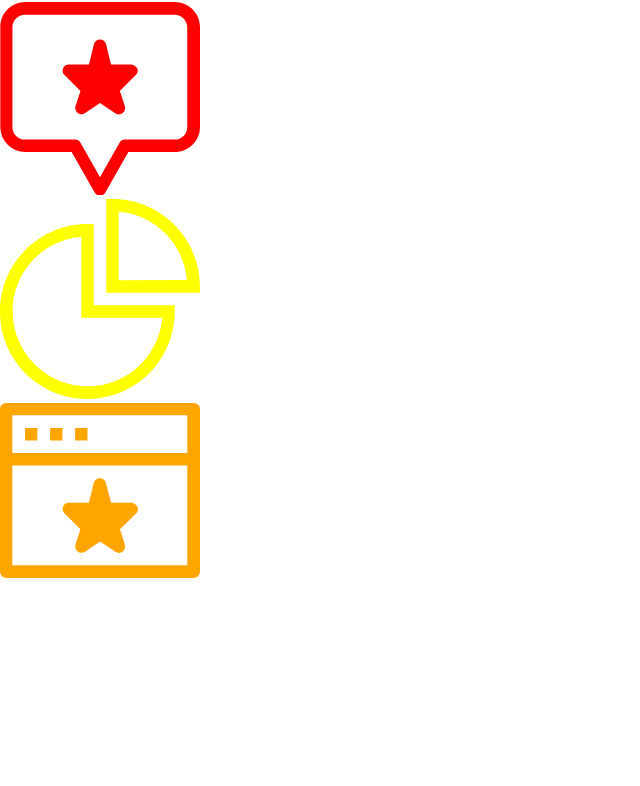
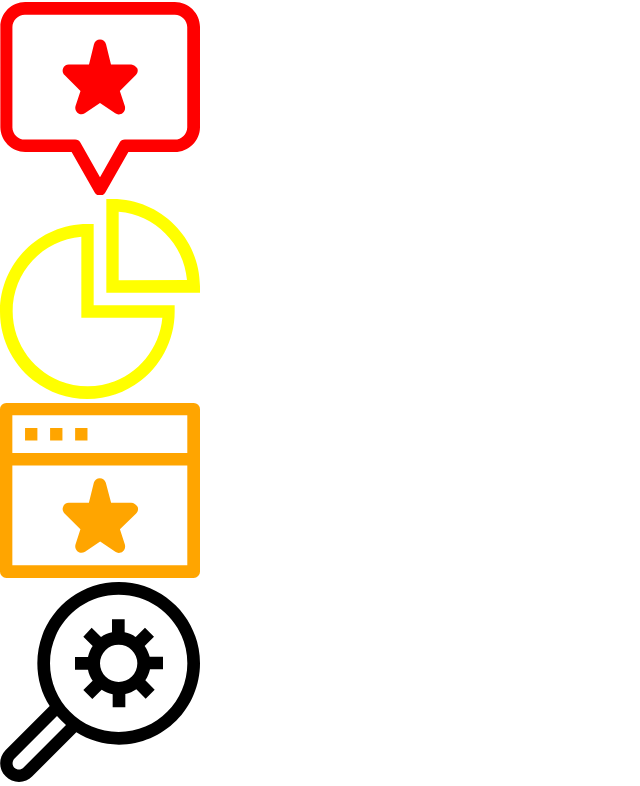
Before and after one commit to in-touch-dev/icon-library, a React (Create React App) app: page / in a window 1280 px wide. Shown: the part 635-1421 px from the top of the page, without its empty margins (0-640 px from the left). Before the commit the page ends 1217 px from the top, so only its background shows below. Built offline with nearby package versions, Linux system fonts and the light colour scheme.

Commit message:
add settings component

```diff
--- a/src/App.js
+++ b/src/App.js
@@ -50,6 +50,9 @@ const App = props => {
 			<div>
 				<Icon iconName={'work'} fill={'orange'} width={'200px'} />
 			</div>
+			<div>
+				<Icon iconName={'settings'} fill={'black'} width={'200px'} />
+			</div>
 		</React.Fragment>
 	);
 };
--- a/src/components/icons/InTouchIcons.js
+++ b/src/components/icons/InTouchIcons.js
@@ -5,6 +5,7 @@ import Network from './Network';
 import Profile from './Profile';
 import Resources from './Resources';
 import Work from './Work';
+import Settings from './Settings';
 
 const Icon = props => {
 	switch (props.iconName) {
@@ -20,6 +21,8 @@ const Icon = props => {
 			return <Resources {...props} />;
 		case 'work':
 			return <Work {...props} />;
+		case 'settings':
+			return <Settings {...props} />;
 		default:
 			return <div>Check the iconName prop is correct</div>;
 	}
--- a/src/components/icons/Settings.js
+++ b/src/components/icons/Settings.js
@@ -8,20 +8,20 @@ const Settings = props => {
 
 	return (
 		<svg
+			className="settings-icon"
+			style={style}
 			xmlns="http://www.w3.org/2000/svg"
-			xmlns:xlink="http://www.w3.org/1999/xlink"
+			xmlnsXlink="http://www.w3.org/1999/xlink"
 			viewBox="0 0 60 60"
+			aria-hidden={props.ariaHidden}
+			focusable={props.focusable}
 		>
 			<defs>
 				<path id="A" d="M0 0h60v60H0z" />
 			</defs>
-			<clipPath id="B">
-				<use xlink:href="#A" />
-			</clipPath>
 			<path
 				d="M35.6 30a5.59 5.59 0 1 1 0-11.2 5.59 5.59 0 1 1 0 11.2m7.8-10.8l2.8-2.8-2.7-2.7-2.8 2.8c-1-.7-2.1-1.1-3.3-1.4v-3.9h-3.8v3.9c-1.2.2-2.3.7-3.3 1.4l-2.8-2.8-2.5 2.7 2.8 2.8c-.7 1-1.1 2.1-1.4 3.3h-3.9v3.8h3.9c.2 1.2.7 2.3 1.4 3.3L25 32.4l2.7 2.7 2.8-2.8c1 .7 2.1 1.1 3.3 1.4v3.9h3.8v-4c1.2-.2 2.3-.7 3.3-1.4l2.8 2.8 2.7-2.7-2.8-2.8c.7-1 1.1-2.1 1.4-3.3h3.9v-3.8h-4c-.3-1.1-.8-2.2-1.5-3.2M35.6 45C24.2 45 15 35.8 15 24.4S24.2 3.8 35.6 3.8 56.2 13 56.2 24.4 47 45 35.6 45M7 55.7c-.7.7-1.9.7-2.7 0-.7-.7-.7-1.9 0-2.7l12.8-12.8c.8.9 1.7 1.8 2.7 2.7L7 55.7zM35.6 0C22.2 0 11.2 10.9 11.2 24.4c0 4.7 1.3 9.1 3.7 12.8L1.7 50.4c-2.2 2.2-2.2 5.8 0 7.9 1.1 1.1 2.5 1.7 4 1.7s2.9-.6 4-1.7l13.2-13.2c3.7 2.3 8.1 3.7 12.8 3.7 13.4 0 24.3-11 24.3-24.4S49.1 0 35.6 0"
-				clip-path="url(#B)"
-				fill="#30353a"
+				fill={props.fill}
 			/>
 		</svg>
 	);
```
